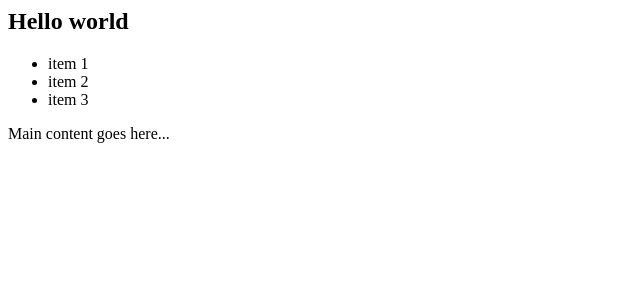
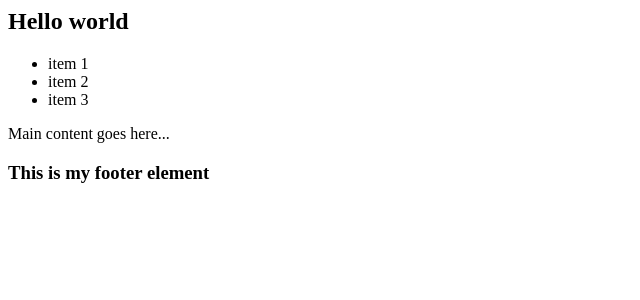
Before and after one commit to km1uk/react-amlbq7, a React (Create React App) app: page / in a window 1280 px wide. Shown: the top 300 px of the page, without its empty margins (0-640 px from the left). Built offline with nearby package versions, Linux system fonts and the light colour scheme.

Commit message:
1 file modified, 1 added

```diff
--- a/components/App.js
+++ b/components/App.js
@@ -1,4 +1,5 @@
 import React from 'react'
+import Footer from "./Footer.js"
 
 function App() {
   return (
@@ -14,6 +15,7 @@ function App() {
       <main>
         <p>Main content goes here...</p>
       </main>
+      <Footer />
     </div>
   )
 }
--- /dev/null
+++ b/components/Footer.js
@@ -0,0 +1,11 @@
+import React from 'react'
+
+function Footer() {
+  return (
+    <footer>
+      <h3>This is my footer element</h3>
+    </footer>
+  )
+}
+
+export default Footer
```
